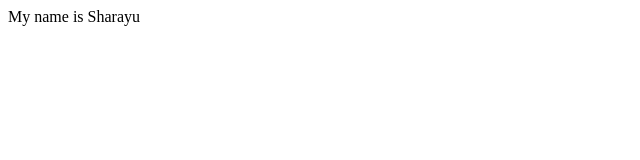
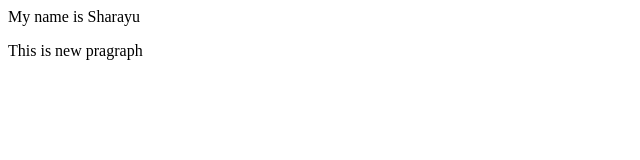
Before and after one commit to Sharu0715/LocalRepo, a plain HTML site: page index.html in a window 1280 px wide. Shown: the whole page, without its empty margins (0-640 px from the left). Drawn offline with Linux system fonts and the light colour scheme.

Commit message:
Add new feature

```diff
--- a/index.html
+++ b/index.html
@@ -1 +1,2 @@
 <p>My name is Sharayu</p>
+<p>This is new pragraph</p>
```
